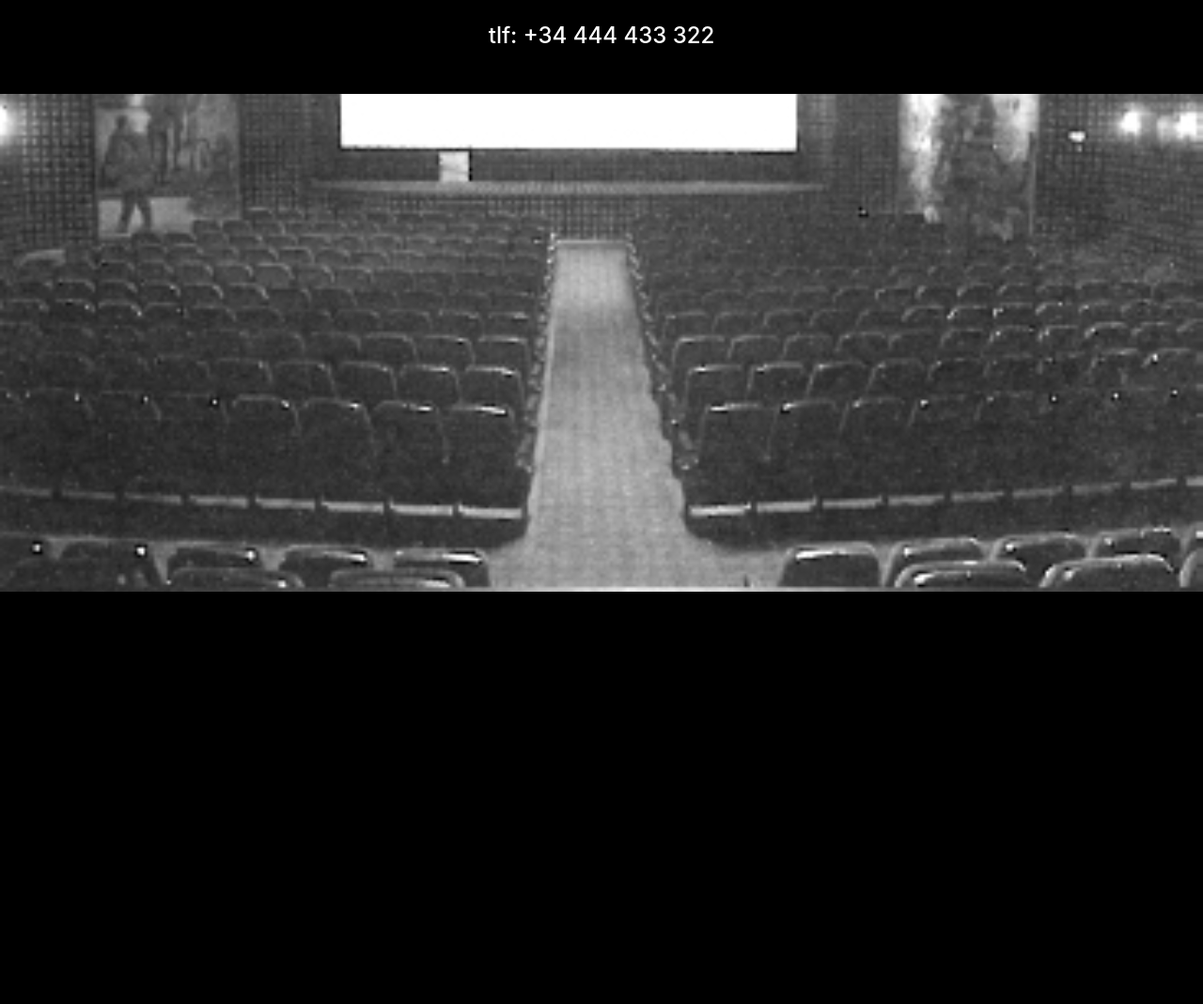
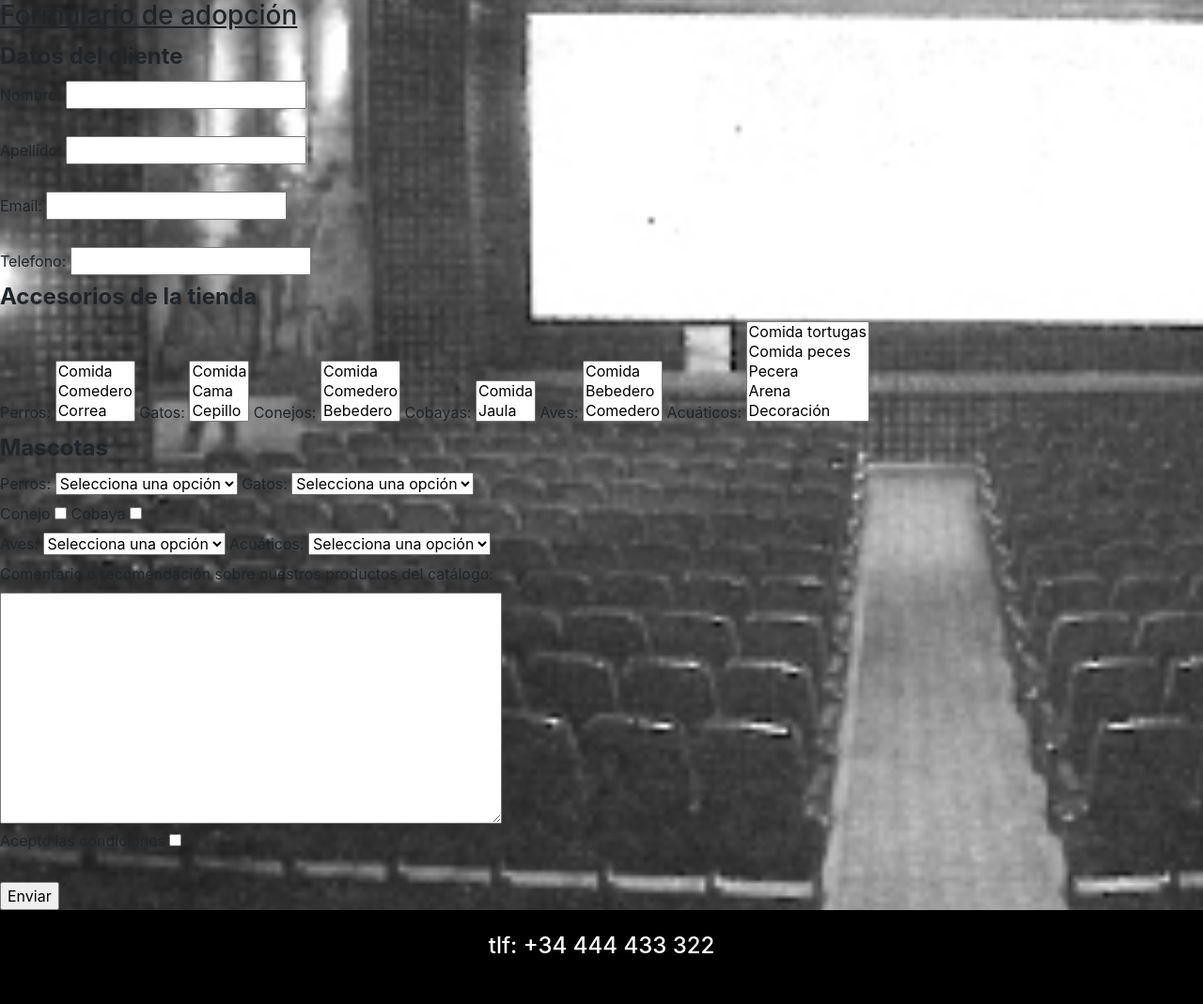
Before and after one commit to JuanGarrid0/Videoclub, a Django app: page /formulario in a window 1280 px wide. Shown: the part 170-1239 px from the top of the page at 94% size. Before the commit the page ends 800 px from the top, so only its background shows below. Run offline with Django 5.2, Linux system fonts and the light colour scheme; some libraries are stand-ins or nearby versions.

Commit message:
Formulario empezado

```diff
--- a/videoclub/movies/templates/movies/formulario.html
+++ b/videoclub/movies/templates/movies/formulario.html
@@ -1 +1,128 @@
 {% extends "movies/layout.html" %}
+
+
+{% block body %}
+    <section id="formulario">
+        <h3><u>Formulario de adopción</u></h3>
+        <form action="form.php" method="post">
+            <fieldset>
+                <legend><strong>Datos del cliente</strong></legend>
+                <label for="nombre">Nombre: </label>
+                <input type="text" name="nombre" id = "nombre"><br>
+                <br>
+
+                <label for="apellido">Apellido: </label>
+                <input type="text" name="apellido" id = "apellido"><br>
+                <br>
+
+                <label for="email">Email: </label>
+                <input type="text" name="email" id="email"><br>
+                <br>
+
+                <label for="telefono">Telefono: </label>
+                <input type="text" name="telefono" id="telefono">
+                <br>
+            </fieldset>
+            <fieldset>
+                <legend><strong>Accesorios de la tienda</strong></legend>
+                <label for="perros">Perros:</label>
+                <select id="accesorio-perros" name="perros" multiple size="3">
+                    <option>Comida</option>
+                    <option>Comedero</option>
+                    <option>Correa</option>
+                </select>
+
+                <label for="gatos">Gatos:</label>
+                <select id="accesorio-gatos" name="gatos" multiple size="3">
+                    <option>Comida</option>
+                    <option>Cama</option>
+                    <option>Cepillo</option>
+                </select>
+
+                <label for="conejos">Conejos:</label>
+                <select id="conejos" name="conejos" multiple size="3">
+                    <option>Comida</option>
+                    <option>Comedero</option>
+                    <option>Bebedero</option>
+                </select>
+
+                <label for="cobayas">Cobayas:</label>
+                <select id="cobayas" name="cobayas" multiple size="2">
+                    <option>Comida</option>
+                    <option>Jaula</option>
+                </select>
+
+                <label for="aves">Aves:</label>
+                <select id="accesorio-aves" name="aves" multiple size="3">
+                    <option>Comida</option>
+                    <option>Bebedero</option>
+                    <option>Comedero</option>
+                </select>
+
+                <label for="acuaticos">Acuáticos:</label>
+                <select id="accesorio-acuaticos" name="acuaticos" multiple size="5">
+                    <option>Comida tortugas</option>
+                    <option>Comida peces</option>
+                    <option>Pecera</option>
+                    <option>Arena</option>
+                    <option>Decoración</option>
+                </select>
+            </fieldset>
+            <fieldset>
+                <legend><strong>Mascotas</strong></legend>
+                <label for="perros">Perros:</label>
+                <select id="perros" name="perros">
+                    <option disabled selected>Selecciona una opción</option>
+                    <option>Border</option>
+                    <option>Bulldog</option>
+                    <option>Caniche</option>
+                    <option>Chihuahua</option>
+                    <option>Dalmata</option>
+                    <option>Rottweiler</option>
+                    <option>Labrador</option>
+                </select>
+
+                <label for="gatos">Gatos:</label>
+                <select id="gatos" name="gatos">
+                    <option disabled selected>Selecciona una opción</option>
+                    <option>Común</option>
+                    <option>Persa</option>
+                    <option>Siames</option>
+                </select>
+
+                <div class="conejo-cobaya">
+                    <label for="conejos">Conejo</label>
+                    <input type="checkbox" name="conejo" value="o">
+
+                    <label for="cobayas">Cobaya</label>
+                    <input type="checkbox" name="cobaya" value="e">
+                </div>
+
+                <label for="aves">Aves:</label>
+                <select id="aves" name="aves">
+                    <option disabled selected>Selecciona una opción</option>
+                    <option>Loro</option>
+                    <option>Periquito</option>
+                </select>
+
+                <label for="acuaticos">Acuáticos:</label>
+                <select id="acuaticos" name="acuaticos">
+                    <option disabled selected>Selecciona una opción</option>
+                    <option>Pez</option>
+                    <option>Tortuga</option>
+                </select>
+            </fieldset>
+            <fieldset>
+                <label for="aves">Comentario o recomendación sobre nuestros productos del catálogo:</label>
+                <br>
+                <textarea name="textarea" rows="10" cols="50"></textarea>
+            </fieldset>
+            <label for="aceptar">Acepto las condiciones</label>
+            <input id="aceptar" type="checkbox" name="aceptar" value="a">
+            <br>
+
+            <br>
+            <input id="enviar" type="submit" value="Enviar">
+        </form>
+    </section>
+{%endblock%}
```
